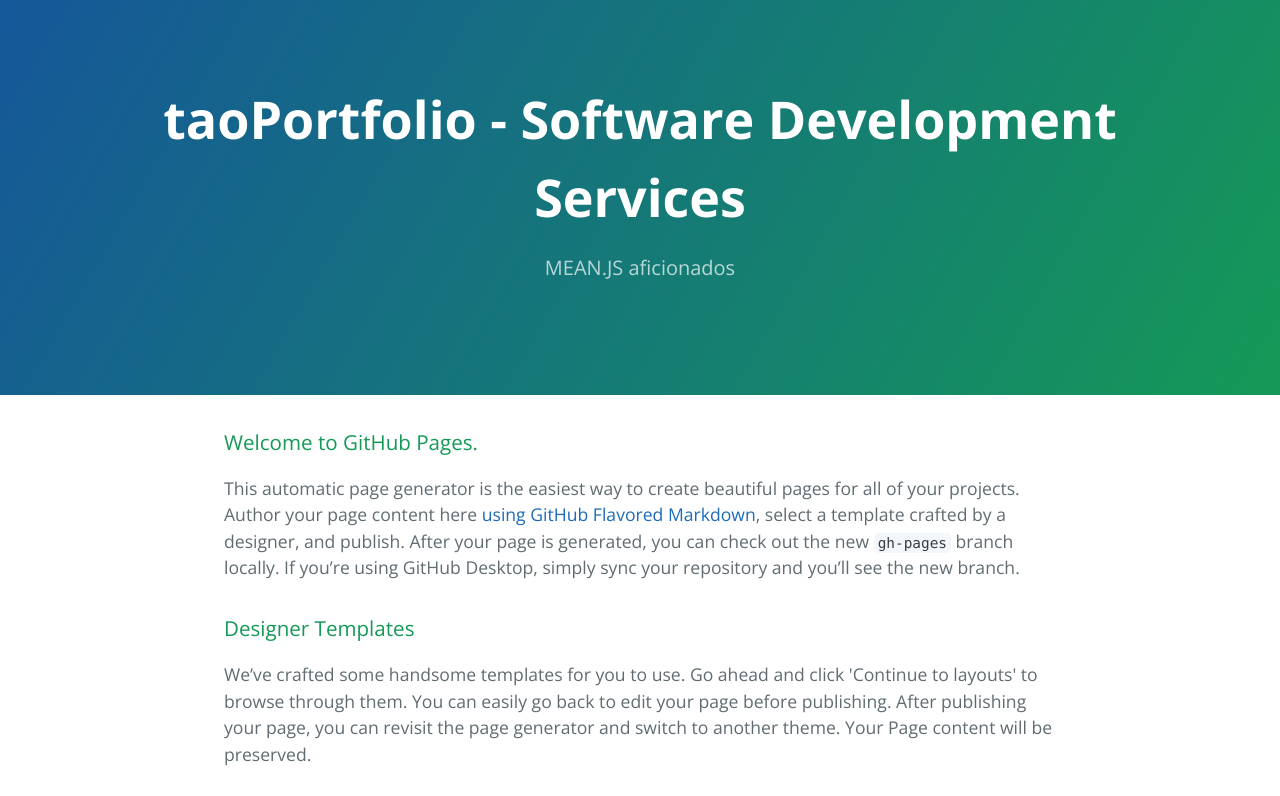
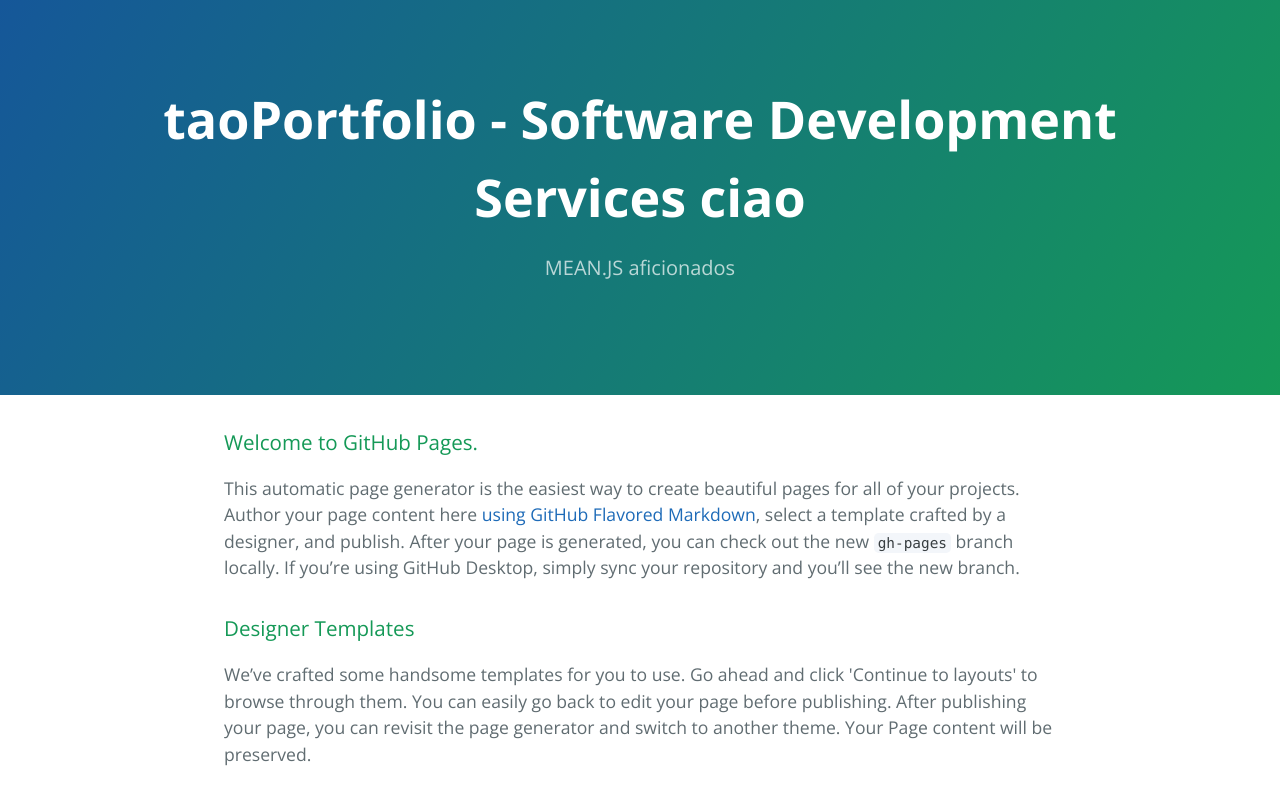
Before and after one commit to sdurighello/sdurighello.github.io, a plain HTML site: page index.html in a window 1280 px wide. Shown: the top 796 px of the page. Drawn offline with nearby package versions, Linux system fonts and the light colour scheme.

Commit message:
first commit

```diff
--- a/index.html
+++ b/index.html
@@ -11,7 +11,7 @@
   </head>
   <body>
     <section class="page-header">
-      <h1 class="project-name">taoPortfolio - Software Development Services</h1>
+      <h1 class="project-name">taoPortfolio - Software Development Services ciao</h1>
       <h2 class="project-tagline">MEAN.JS aficionados</h2>
     </section>
 
```
Also changed, not shown: 1 other file.
